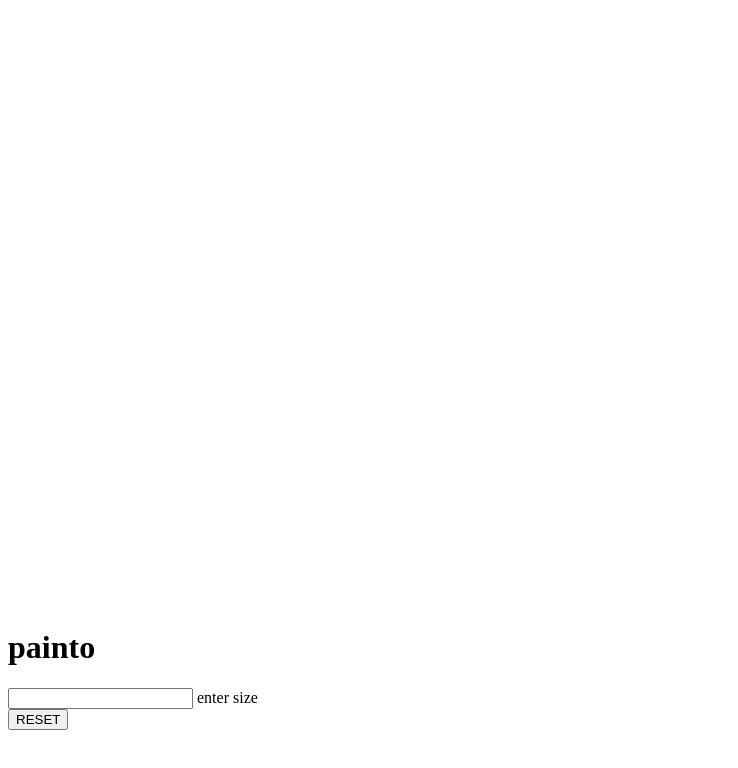
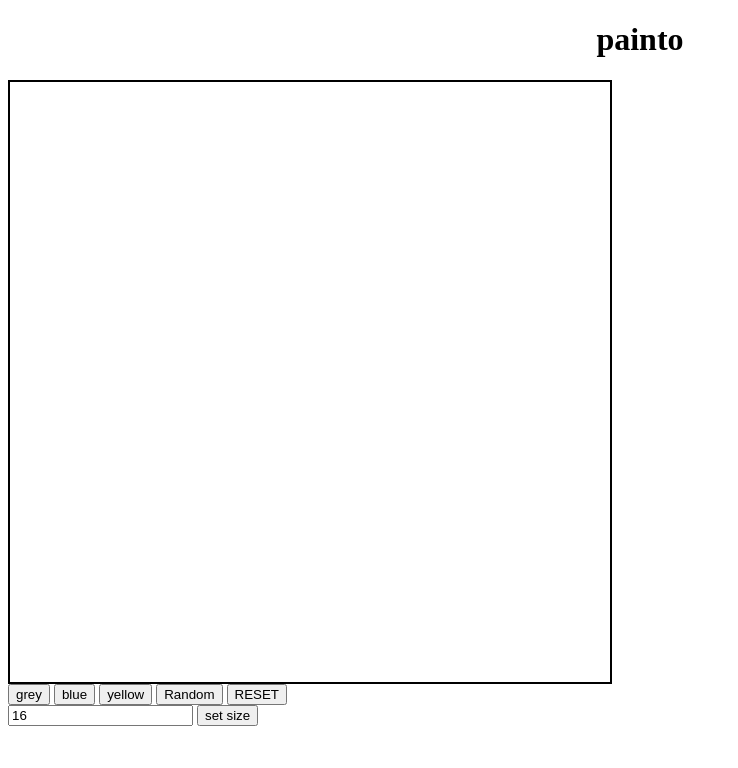
Before and after one commit to Jokkeuh/Etch-a-Sketch, a plain HTML site: page index.html in a window 1280 px wide. Both pictures are taken after a click on the button "RESET". Shown: the whole page, without its empty margins (0-738 px from the left). Drawn offline with Linux system fonts and the light colour scheme.

Commit message:
add colors, and a random option

```diff
--- a/index.html
+++ b/index.html
@@ -7,12 +7,25 @@
     <title>paint v0.0000001</title>
 </head>
 <body>
+    <div class="flex-container">
+        <div class="title"><h1>painto</h1></div>
+        <div class="content">
+        <div class="container" ></div>
+      <div class="buttons"></div>
+        <button onclick="changeColor('grey')" >grey</button>
+        <button onclick="changeColor('blue')">blue</button>
+        <button onclick="changeColor('yellow')">yellow</button>
+        <button onclick="changeColor('random')">Random</button>
 
-    <div class="page">
-        <div class="container" ></div>
-        <h1>painto</h1>
-        <input type="number" id="amount" name="amount"> enter size</div>
-        <button class ="reset">RESET</button>
+        <button onclick="resetGrid()">RESET</button>
+    </div>
+    <div>
+        <input
+            type="number"
+            value= "16"
+            onchange="changeAmount(this.value)"
+        />
+        <button>set size</button>
     </div>
 
     <script src="script.js"></script>
--- a/script.js
+++ b/script.js
@@ -1,19 +1,45 @@
 
-
+const amount = document.getElementById("amount")
+let color ="Black"
 
 function createGrid(amount) {
+
     let container = document.querySelector(".container");
     container.style.gridTemplateRows =`repeat(${amount}, 1fr)`;
     container.style.gridTemplateColumns =`repeat(${amount}, 1fr)`;
 
-    for(let c = 0; c < (256* 2); c++){
-         let cell = document.createElement("div");
-        cell.style.backgroundColor ="black"
+    for(let c = 0; c < (amount * amount); c++){
+        let cell = document.createElement("div1");
+        cell.addEventListener("mouseover", cellColor);
+        cell.style.backgroundColor ="white";
         container.insertAdjacentElement("beforeend" ,cell);
-
-        }
+    }
 }
 
-function resetGrid(){
+function changeAmount(amount){
+    if(amount > 150 || amount < 0){
+        alert(`Number too high or negative :${amount}`);
+    }
+    else{
+        createGrid(amount);
+    }
+}
 
+function cellColor(){
+    if(color === 'random'){
+        this.style.backgroundColor = `hsl(${Math.random()* 360}, 100%, 50%)`
+    }
+    else{
+        this.style.backgroundColor = color;
 }
+}
+
+function changeColor(choice){
+    color = choice;
+}
+
+function resetGrid(cell){
+    changeAmount(16)
+    cell = document.querySelectorAll("div1");
+    cell.forEach(div => div.remove());
+};
--- a/style.css
+++ b/style.css
@@ -1,8 +1,12 @@
 
-
+h1{
+    justify-content: center;
+    justify-items: center;
+    text-align: center;
+}
 .container{
     display: grid;
-    border: 2px;
+    border: 2px solid black;
     width: 600px;
     height: 600px;
 
```
